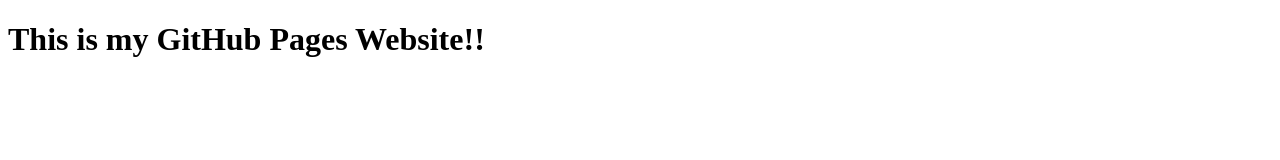
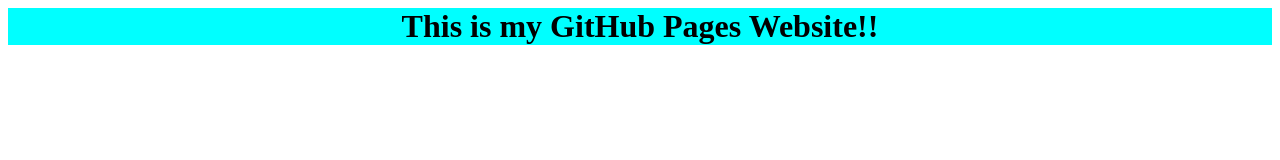
Before and after one commit to Ddrreexxyy/ddrreexxyy.github.io, a plain HTML site: page index.html in a window 1280 px wide. Drawn offline with Linux system fonts and the light colour scheme.

Commit message:
added styling

```diff
--- a/index.html
+++ b/index.html
@@ -3,9 +3,19 @@
 
 <head>
     <title>My Site</title>
+    <style>
+        .monkey{
+            text-align:center;
+            background-color:aqua;
+            padding:0px;
+            margin:0;
+            font-family:'Times New Roman', Times, serif;
+        }
+
+    </style>
 </head>
 <body>
-    <h1>This is my GitHub Pages Website!!</h1>
+    <h1 class="monkey">This is my GitHub Pages Website!!</h1>
 
 </body>
 </html>
```
